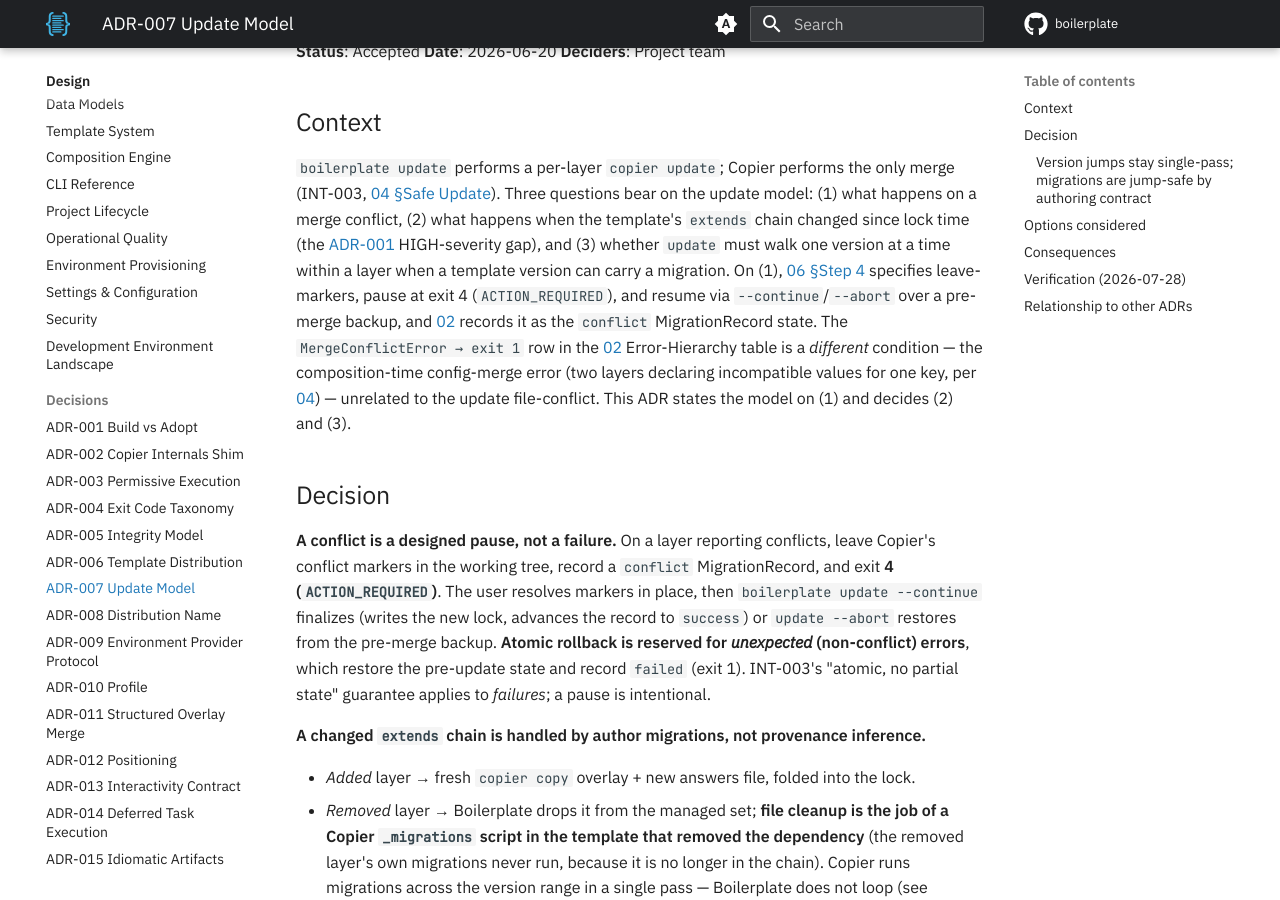
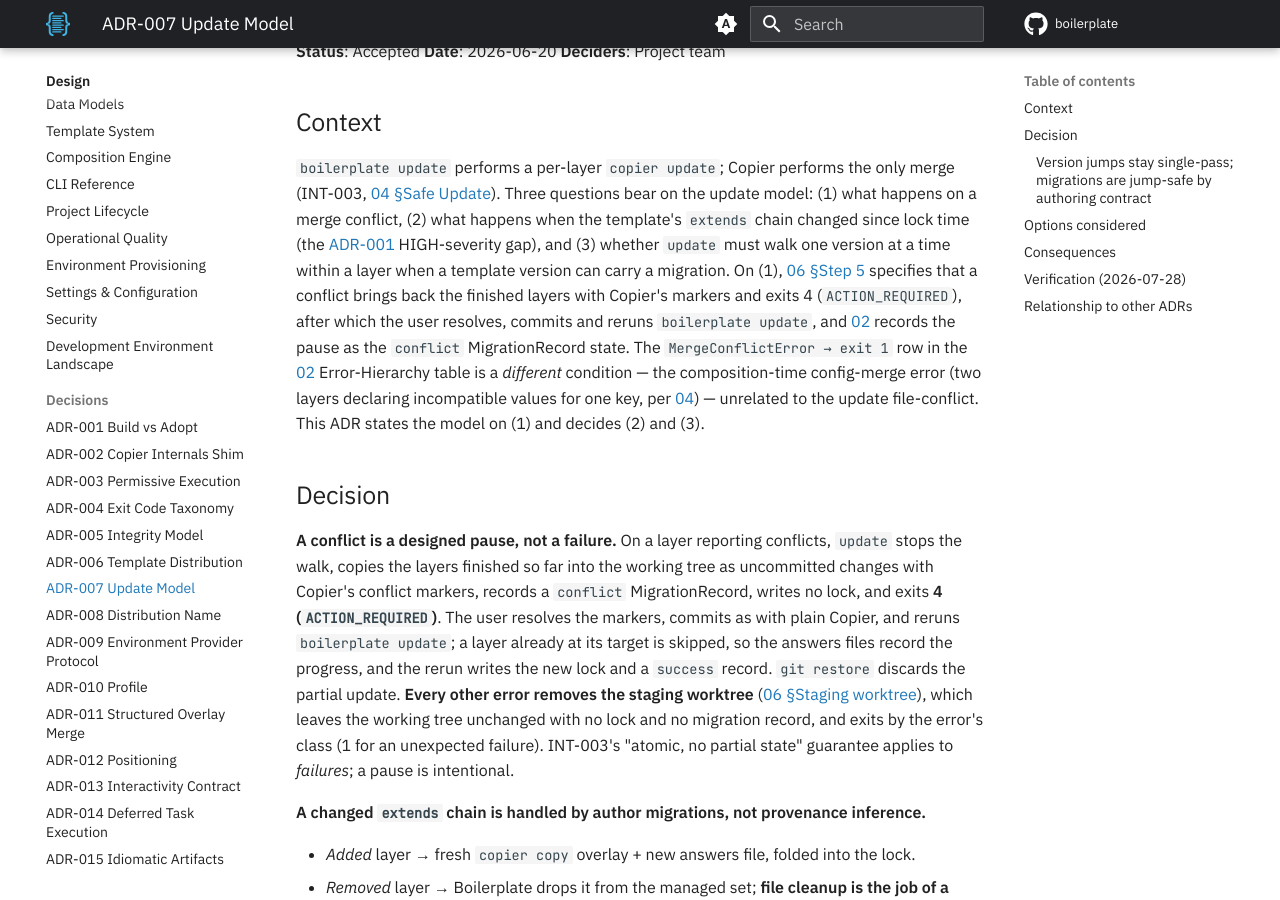
Before and after one commit to TheRealBillSiegler/boilerplate, an MkDocs documentation site: the page built from docs/design/adr-007-update-model.md, in a window 1280 px wide and 900 px high, scrolled down 455 px. Built offline with MkDocs 1.6.1 and Material for MkDocs 9.7.7, drawn with Linux system fonts in a browser that asks for light colours; comment, search, counter and statistics services are not loaded; the version menu is left out; some of the changed text lies outside the part shown.

Commit message:
docs(design): restate the conflict pause under worktree staging
ADR-007 describes the pause as resolve, commit and rerun, and records
the backup-directory design as a rejected alternative.

Co-Authored-By: Claude Sonnet 5.5 <noreply@anthropic.com>

```diff
--- a/docs/design/adr-007-update-model.md
+++ b/docs/design/adr-007-update-model.md
@@ -4,11 +4,11 @@
 
 ## Context
 
-`boilerplate update` performs a per-layer `copier update`; Copier performs the only merge (INT-003, [04 §Safe Update](04-composition-engine.md)). Three questions bear on the update model: (1) what happens on a merge conflict, (2) what happens when the template's `extends` chain changed since lock time (the [ADR-001](adr-001-build-vs-adopt.md) HIGH-severity gap), and (3) whether `update` must walk one version at a time within a layer when a template version can carry a migration. On (1), [06 §Step 4](06-project-lifecycle.md) specifies leave-markers, pause at exit 4 (`ACTION_REQUIRED`), and resume via `--continue`/`--abort` over a pre-merge backup, and [02](02-data-models.md) records it as the `conflict` MigrationRecord state. The `MergeConflictError → exit 1` row in the [02](02-data-models.md) Error-Hierarchy table is a *different* condition — the composition-time config-merge error (two layers declaring incompatible values for one key, per [04](04-composition-engine.md)) — unrelated to the update file-conflict. This ADR states the model on (1) and decides (2) and (3).
+`boilerplate update` performs a per-layer `copier update`; Copier performs the only merge (INT-003, [04 §Safe Update](04-composition-engine.md)). Three questions bear on the update model: (1) what happens on a merge conflict, (2) what happens when the template's `extends` chain changed since lock time (the [ADR-001](adr-001-build-vs-adopt.md) HIGH-severity gap), and (3) whether `update` must walk one version at a time within a layer when a template version can carry a migration. On (1), [06 §Step 5](06-project-lifecycle.md#step-5-failure-and-conflict) specifies that a conflict brings back the finished layers with Copier's markers and exits 4 (`ACTION_REQUIRED`), after which the user resolves, commits and reruns `boilerplate update`, and [02](02-data-models.md) records the pause as the `conflict` MigrationRecord state. The `MergeConflictError → exit 1` row in the [02](02-data-models.md) Error-Hierarchy table is a *different* condition — the composition-time config-merge error (two layers declaring incompatible values for one key, per [04](04-composition-engine.md)) — unrelated to the update file-conflict. This ADR states the model on (1) and decides (2) and (3).
 
 ## Decision
 
-**A conflict is a designed pause, not a failure.** On a layer reporting conflicts, leave Copier's conflict markers in the working tree, record a `conflict` MigrationRecord, and exit **4 (`ACTION_REQUIRED`)**. The user resolves markers in place, then `boilerplate update --continue` finalizes (writes the new lock, advances the record to `success`) or `update --abort` restores from the pre-merge backup. **Atomic rollback is reserved for *unexpected* (non-conflict) errors**, which restore the pre-update state and record `failed` (exit 1). INT-003's "atomic, no partial state" guarantee applies to *failures*; a pause is intentional.
+**A conflict is a designed pause, not a failure.** On a layer reporting conflicts, `update` stops the walk, copies the layers finished so far into the working tree as uncommitted changes with Copier's conflict markers, records a `conflict` MigrationRecord, writes no lock, and exits **4 (`ACTION_REQUIRED`)**. The user resolves the markers, commits as with plain Copier, and reruns `boilerplate update`; a layer already at its target is skipped, so the answers files record the progress, and the rerun writes the new lock and a `success` record. `git restore` discards the partial update. **Every other error removes the staging worktree** ([06 §Staging worktree](06-project-lifecycle.md#staging-worktree)), which leaves the working tree unchanged with no lock and no migration record, and exits by the error's class (1 for an unexpected failure). INT-003's "atomic, no partial state" guarantee applies to *failures*; a pause is intentional.
 
 **A changed `extends` chain is handled by author migrations, not provenance inference.**
 
@@ -47,13 +47,14 @@
 
 ## Options considered
 
-- **Rollback-on-conflict** — simpler (drops the `--continue` machinery), but it throws away the merge attempt and hands the user nothing to resolve; it fights Copier's native model. Rejected.
+- **Rollback-on-conflict** — simpler (drops the conflict-pause path), but it throws away the merge attempt and hands the user nothing to resolve; it fights Copier's native model. Rejected.
+- **A Boilerplate-owned backup directory with `update --continue` and `update --abort`** — rejected: the staging worktree leaves the checkout untouched until the walk ends, `git restore` discards a paused update and a rerun of `update` finishes it, so a second state machine adds nothing Copier and git lack ([ADR-001](adr-001-build-vs-adopt.md)).
 - **Pause-with-markers (chosen)** — Copier-native, preserves work, costs the continuation slice.
 - Removed layers: **auto-delete uniquely-owned files** (needs a per-layer file manifest in the lock; carries deletion risk) vs **migrations + safe-orphan (chosen)** — author-declared, no data-loss risk.
 
 ## Consequences
 
-- The update CLI is `update` / `update --continue` / `update --abort` (git/Copier idiom); `--dry-run` (preferred over Copier's `--pretend` where git and Copier idioms clash); `--prereleases` (Copier's name). Operationally-scoped flags may be set per-layer via an allowlisted params object; answers stay merged (the singular-template experience).
+- The update CLI is `update`, rerun after a conflict (git/Copier idiom), with `--skip-answered` (Copier's name); `--dry-run` (preferred over Copier's `--pretend` where git and Copier idioms clash); `--prereleases` (Copier's name). Operationally-scoped flags may be set per-layer via an allowlisted params object; answers stay merged (the singular-template experience).
 - Migrations are arbitrary code — fine for first-party templates (ADR-003), gated behind the trust model before untrusted templates run them.
 - Authoring guidance (removed-layer cleanup migration, breaking-change migration) is owned by INT-009; `init-template` may scaffold a commented `_migrations` stub.
 
```
Also changed, not shown: docs/design/README.md (+1 -1 lines), docs/roadmap.md (+1 -1 lines).
